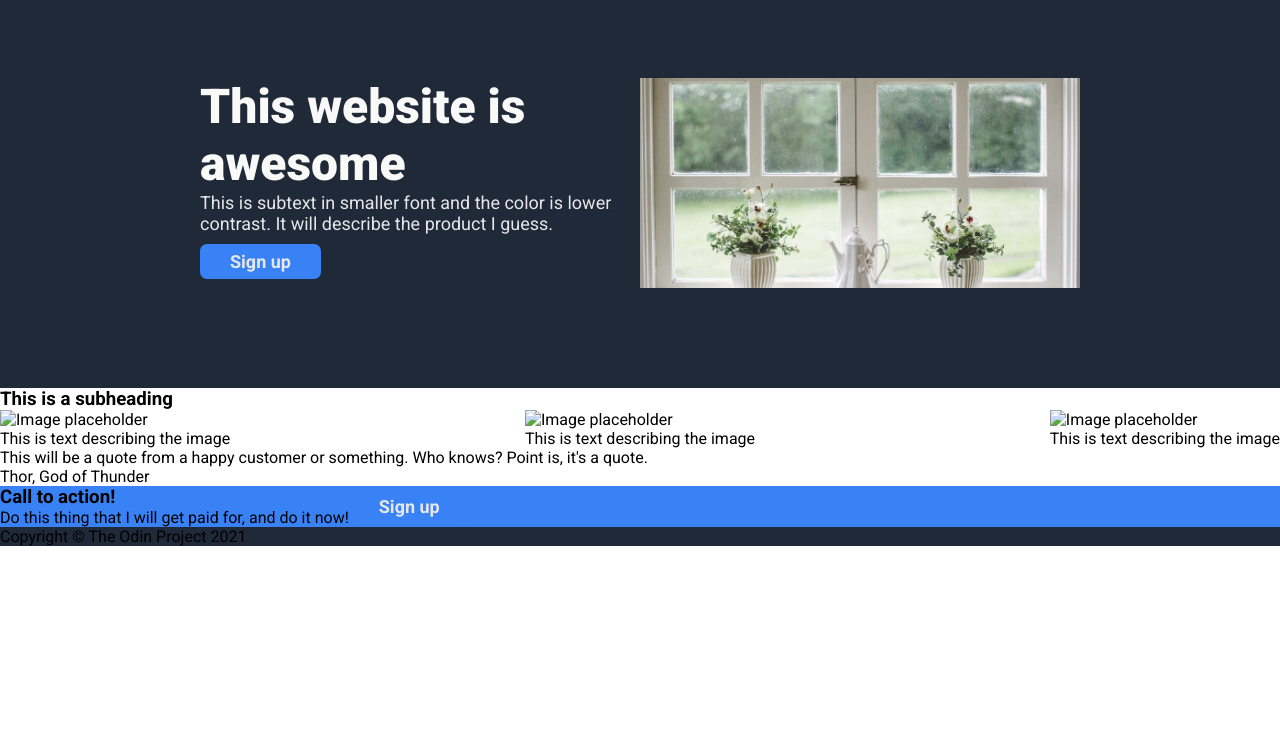
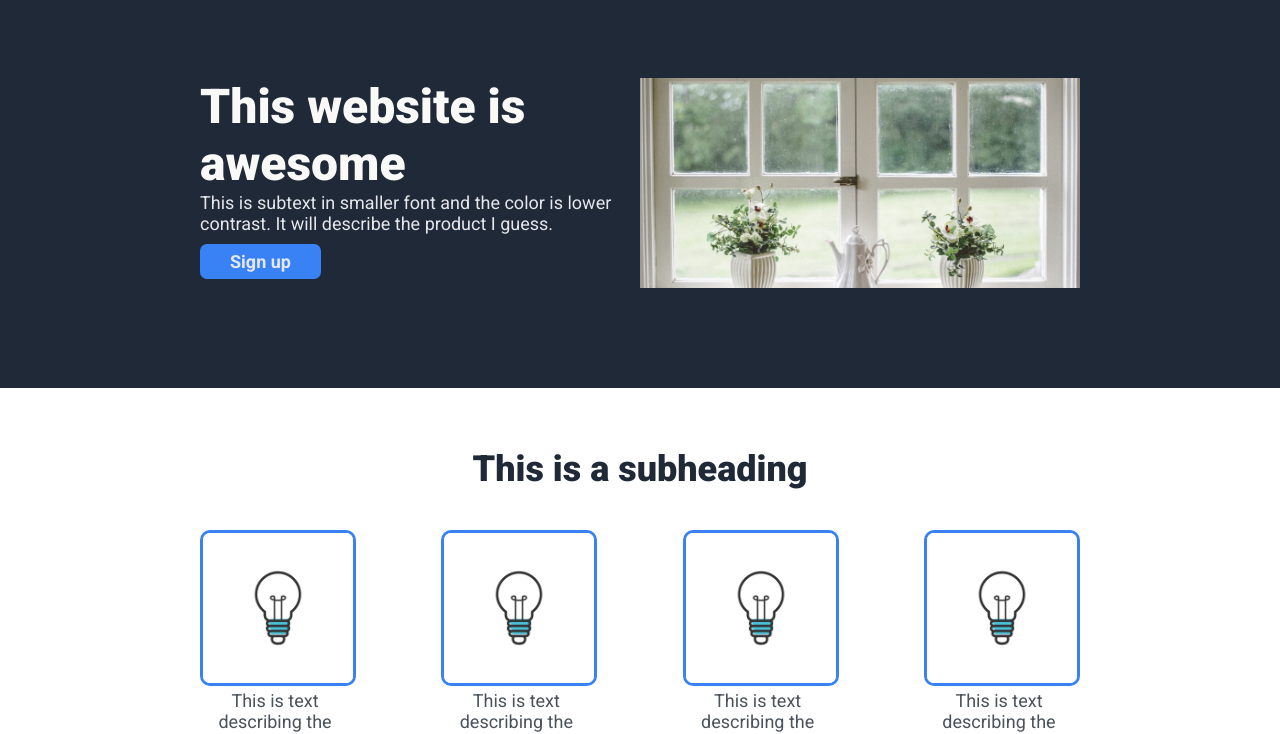
Before and after one commit to lily-akopyan/odin-landing-page, a plain HTML site: page index.html in a window 1280 px wide. Shown: the part 73-807 px from the top of the page. Drawn offline with Linux system fonts and the light colour scheme.

Commit message:
Add CSS to features section & Edit README.md

```diff
--- a/index.html
+++ b/index.html
@@ -31,22 +31,26 @@
                     product I guess.</p>
                 <button type="button">Sign up</button>
             </div>
-            <img id="product-img" src="product.jpg" alt="This will be a product image" />
+            <img id="product-img" src="product.jpg" alt="A photo of a window, with two plans and a teapot (photo from pixabay)" />
         </div>
     </section>
     <section id="features">
-        <h3>This is a subheading</h3>
+        <h3 class="subheading">This is a subheading</h3>
         <div class="flex-container" id="ft">
             <div class="flex-item">
-                <img class="flex-img" src="" alt="Image placeholder">
+                <img class="flex-img" src="feature.png" alt="Image placeholder">
                 <p class="flex-txt">This is text describing the image</p>
             </div>
             <div class="flex-item">
-                <img class="flex-img" src="" alt="Image placeholder">
+                <img class="flex-img" src="feature.png" alt="Image placeholder">
                 <p class="flex-txt">This is text describing the image</p>
             </div>
             <div class="flex-item">
-                <img class="flex-img" src="" alt="Image placeholder">
+                <img class="flex-img" src="feature.png" alt="Image placeholder">
+                <p class="flex-txt">This is text describing the image</p>
+            </div>
+            <div class="flex-item">
+                <img class="flex-img" src="feature.png" alt="Image placeholder">
                 <p class="flex-txt">This is text describing the image</p>
             </div>
         </div>
--- a/styles.css
+++ b/styles.css
@@ -1,78 +1,111 @@
-*{
+* {
     margin: 0;
     padding: 0;
 }
-body{
+
+body {
     font-family: Roboto, "Helvetica Neue", sans-serif;
+    font-size: 18px;
 }
-#hero, footer{
+
+#hero,
+footer {
     background-color: #1f2937;
 }
-#hero{
+
+#hero, #features{
     padding: 20px 200px 100px;
 }
-.hero-title{
+
+.hero-title {
     color: #f9faf8;
     font-size: 48px;
     font-weight: 900;
 }
 
-.hero-txt, .hero-link, button{
+.hero-txt,
+.hero-link,
+button {
     color: #e5e7eb;
-    font-size: 18px;
     text-decoration: none;
 }
 
-.logo{
+.logo {
     font-size: 24px;
     font-weight: 900;
     color: #f9faf8;
 }
 
-#hero-links{
+#hero-links {
     list-style-type: none;
 }
 
-li{
+li {
     display: inline;
     padding-left: 10px;
 }
 
-.flex-container{
+.flex-container {
     display: flex;
 }
 
-button, #cta{
+button,
+#cta {
     background-color: #3882f6;
 }
 
-button{
+button {
     font-family: inherit;
+    font-size: inherit;
     padding: 7px 30px;
     border: none;
     border-radius: 7px;
     font-weight: 700;
 }
 
-#menu{
+#menu {
     flex-direction: row;
     justify-content: space-between;
     margin-bottom: 100px;
 }
-#product-img{
+
+#product-img {
     width: 500px;
     height: 210px;
     object-fit: cover;
 }
 
-#ft{
+#ft {
     flex-direction: row;
-    flex-wrap: wrap;
     justify-content: space-between;
+    flex-wrap: nowrap;
 }
-.descr-item{
+
+.descr-item {
     width: 500px;
 }
-.hero-txt{
+
+.hero-txt {
     margin-bottom: 10px;
 }
+
+
+.subheading {
+    color: #1f2937;
+    font-size: 36px;
+    font-weight: 900;
+    text-align: center;
+    margin: 40px;
+}
+
+.flex-img{
+    width: 150px;
+    height: 150px;
+    border: 3px solid #3882f6;
+    border-radius: 10px;
+}
+.flex-txt{
+    width: 150px;
+    text-align: center;
+    color: #2e3743dd;
+}
```
Also changed, not shown: feature.png (added), 1 other file.
